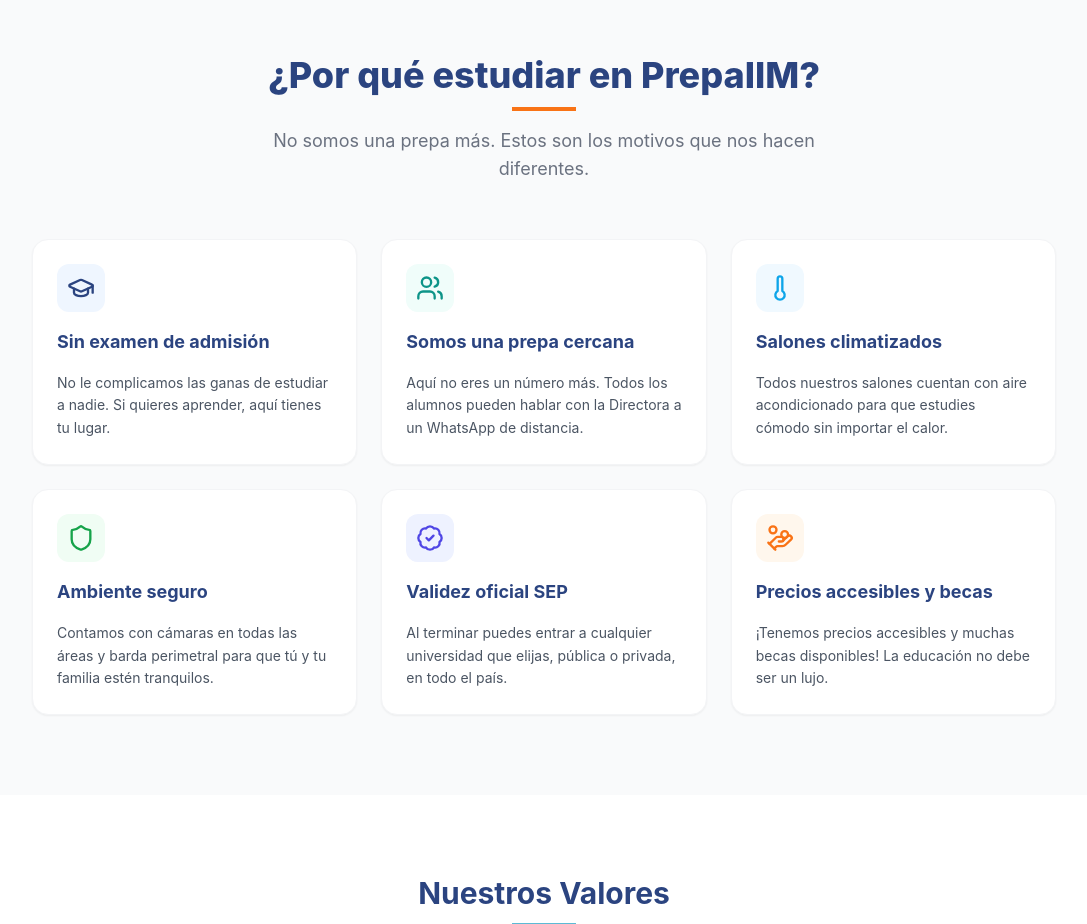
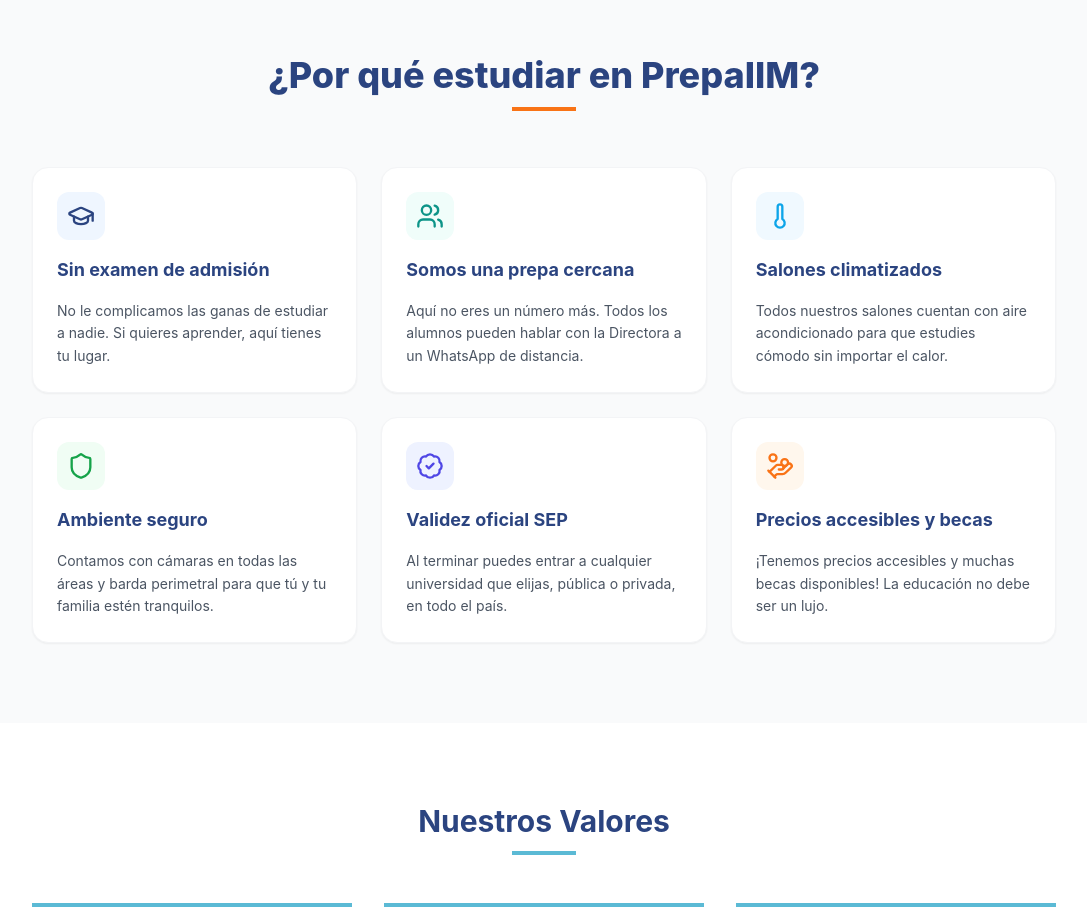
Before and after one commit to taquion/prepaiim, a React (Vite) app in the folder frontend/: page / in a window 1280 px wide. Shown: the part 1340-2264 px from the top of the page, without its empty margins (96-1183 px from the left). Built offline with nearby package versions, Linux system fonts and the light colour scheme; no server answers.

Commit message:
fix: quitar subtítulo de sección Por qué PrepaIIM

```diff
--- a/frontend/src/pages/Landing.jsx
+++ b/frontend/src/pages/Landing.jsx
@@ -317,9 +317,7 @@ export default function Landing() {
               ¿Por qué estudiar en PrepaIIM?
             </h2>
             <div className="w-16 h-1 bg-orange-500 mx-auto mb-4"></div>
-            <p className="text-gray-500 text-lg max-w-xl mx-auto">
-              No somos una prepa más. Estos son los motivos que nos hacen diferentes.
-            </p>
+
           </div>
           <div className="grid sm:grid-cols-2 lg:grid-cols-3 gap-6">
 
```
